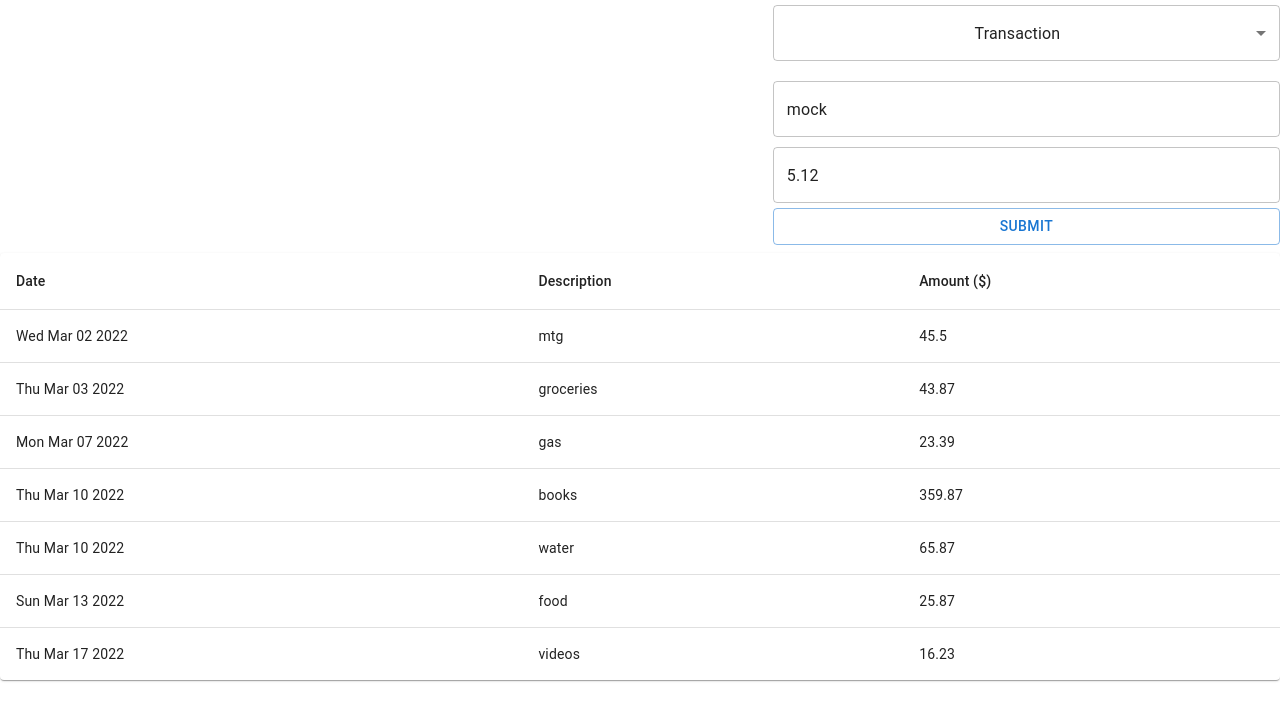
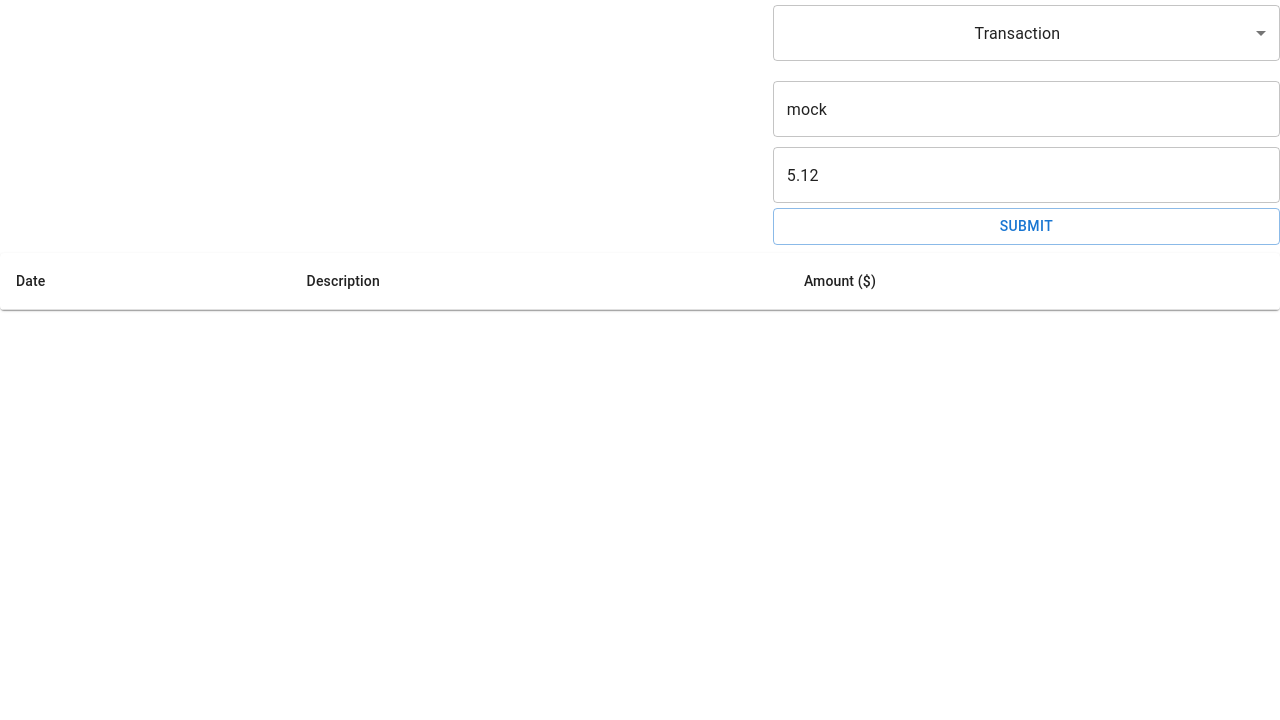
Before and after one commit to portalair/budgeting, a React (Create React App) app: page / in a window 1280 px wide. Shown: the top 720 px of the page. Built offline with nearby package versions, Linux system fonts and the light colour scheme.

Commit message:
switching to dayjs, grabbing and fetching transactions from localStorage now

```diff
--- a/package.json
+++ b/package.json
@@ -15,7 +15,7 @@
     "@types/node": "^16.11.24",
     "@types/react": "^17.0.39",
     "@types/react-dom": "^17.0.11",
-    "moment": "^2.29.1",
+    "dayjs": "^1.11.0",
     "react": "^17.0.2",
     "react-dom": "^17.0.2",
     "react-scripts": "5.0.0",
--- a/src/App.tsx
+++ b/src/App.tsx
@@ -7,26 +7,23 @@ import Transaction from "./model/Transaction";
 import Sidebar from "./sidebar/Sidebar";
 import {TransactionAppState} from "./model/TransactionAppState";
 import {TransactionType} from "./model/TransactionType";
+import dayjs from "dayjs";
 
 class App extends React.Component<any, TransactionAppState> {
 
 
     constructor(props: any) {
         super(props);
+        const savedTransactions = localStorage.transactions ?  JSON.parse(localStorage.transactions) : []
+        savedTransactions.forEach((transaction: Transaction) => {
+            transaction.date = dayjs(transaction.date);
+        });
         this.state = {
-            transactions: [
-                this.createTransaction(new Date(2022,2,2), 'mtg', 45.5),
-                this.createTransaction(new Date(2022,2,3), 'groceries', 43.87),
-                this.createTransaction(new Date(2022,2,7), 'gas', 23.39),
-                this.createTransaction(new Date(2022,2,10), 'books', 359.87),
-                this.createTransaction(new Date(2022,2,10), 'water', 65.87),
-                this.createTransaction(new Date(2022,2,13), 'food', 25.87),
-                this.createTransaction(new Date(2022,2,17), 'videos', 16.23)
-            ]
+            transactions: savedTransactions
         };
     }
 
-    createTransaction(date:Date, description:string, amount:number): Transaction {
+    createTransaction(date:dayjs.Dayjs, description:string, amount:number): Transaction {
         return {
             transactionType: TransactionType.TRANSACTION,
             date: date,
@@ -38,8 +35,9 @@ class App extends React.Component<any, TransactionAppState> {
     callback = (transaction: Transaction) => {
         const transactions = this.state.transactions;
         transactions.push(transaction)
+        localStorage.setItem('transactions', JSON.stringify(transactions));
         this.setState({transactions: transactions});
-        console.log(this.state);
+        console.log(localStorage);
     }
 
     render() {
--- a/src/model/Transaction.ts
+++ b/src/model/Transaction.ts
@@ -1,8 +1,9 @@
 import {TransactionType} from "./TransactionType";
+import dayjs from "dayjs";
 
 export default interface Transaction {
     transactionType: TransactionType,
-    date: Date,
+    date: dayjs.Dayjs,
     description: string,
     amount: number,
 }
--- a/src/sidebar/Sidebar.tsx
+++ b/src/sidebar/Sidebar.tsx
@@ -5,6 +5,7 @@ import LocalizationProvider from '@mui/lab/LocalizationProvider';
 import {DatePicker} from "@mui/lab";
 import Transaction from "../model/Transaction";
 import {TransactionType} from "../model/TransactionType";
+import dayjs from "dayjs";
 
 
 // interface SidebarState {
@@ -22,7 +23,7 @@ class Sidebar extends React.Component<any, Transaction> {
         super(props);
         this.state = {
             transactionType: TransactionType.TRANSACTION,
-            date: new Date(),
+            date: dayjs(),
             description: 'mock',
             amount: 5.12
         };
@@ -40,7 +41,7 @@ class Sidebar extends React.Component<any, Transaction> {
                     <DatePicker
                         label="Date"
                         value={this.state.date}
-                        onChange={(newValue) => {this.setState({date: newValue || new Date()})}}
+                        onChange={(newValue) => {this.setState({date: newValue || dayjs()})}}
                         renderInput={(params) => <TextField {...params} />}/>
                 </LocalizationProvider>
                 <TextField sx={{marginTop: '10px', marginBottom: '5px'}} id="description" value={this.state.description} variant="outlined"/>
@@ -58,7 +59,7 @@ class Sidebar extends React.Component<any, Transaction> {
 
 
     private onSubmit(state: any) {
-        console.log(this.props);
+        console.log(state);
         this.props.parentCallback(this.props.createTransaction(state.date, state.description, state.amount));
     }
 }
--- a/src/table/TransactionsTable.tsx
+++ b/src/table/TransactionsTable.tsx
@@ -21,7 +21,7 @@ class TransactionsTable extends React.Component<any> {
                             <TableRow
                             key={row.description}
                             sx={{ '&:last-child td, &:last-child th': { border: 0 } }}>
-                                <TableCell component="th" scope="row">{row.date.toDateString()}</TableCell>
+                                <TableCell component="th" scope="row">{row.date.format('MM-DD-YYYY')}</TableCell>
                                 <TableCell>{row.description}</TableCell>
                                 <TableCell>{row.amount}</TableCell>
                             </TableRow>
```
Also changed, not shown: 1 other file (tests, documents, lock files or other folders).
